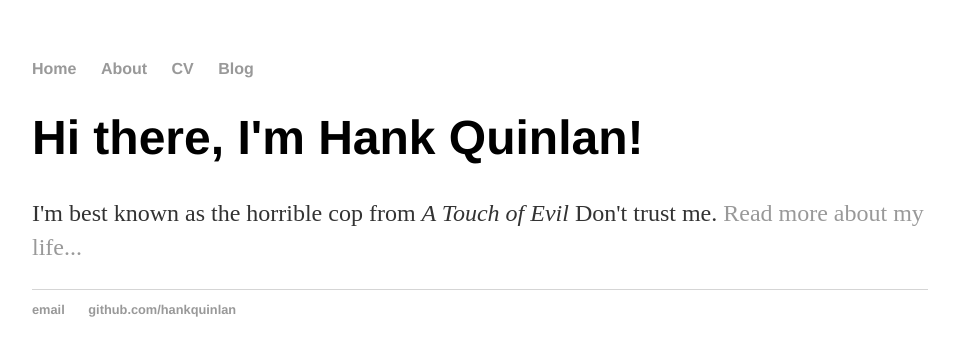
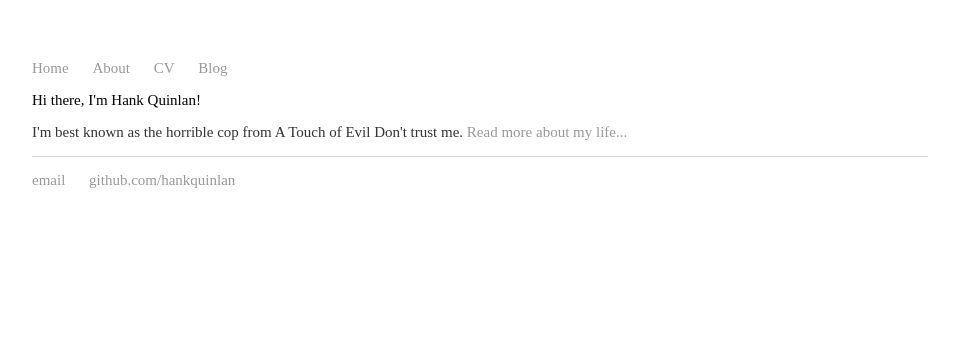
Before and after one commit to githubsucksbigballs/githubsucksbigballs.github.io, a Jekyll site: the page built from index.html, in a window 1280 px wide. Shown: the top 356 px of the page, without its empty margins (160-1119 px from the left). Built offline with Jekyll 4.4.1, drawn with Linux system fonts in a browser that asks for light colours.

Commit message:
Update main.css

```diff
--- a/css/main.css
+++ b/css/main.css
@@ -1,3 +1,6 @@
+*{
+	font: 15px HaxrCorp S8 !important;
+	}
 body {
     margin: 60px auto;
     width: 70%;
```
